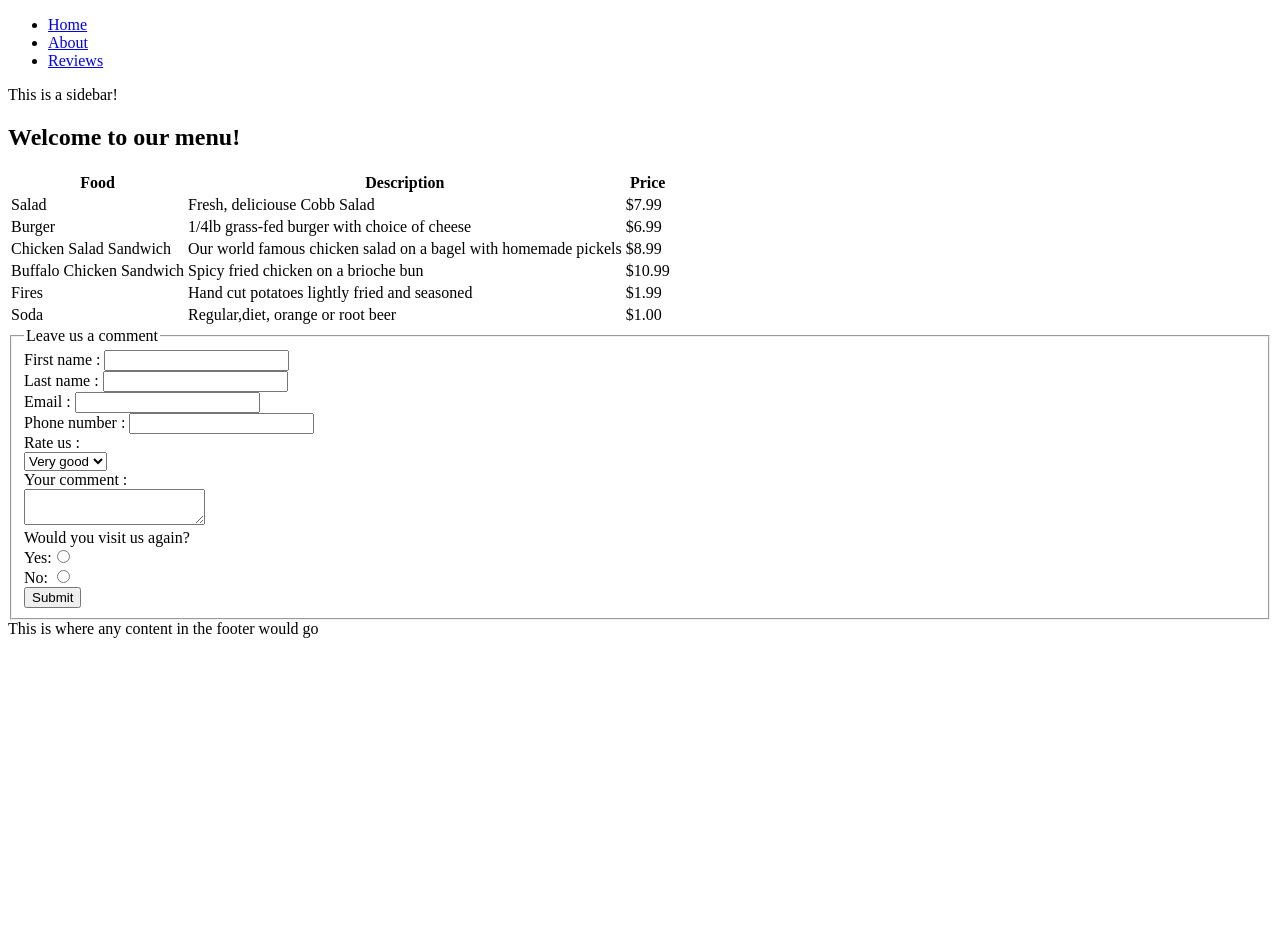
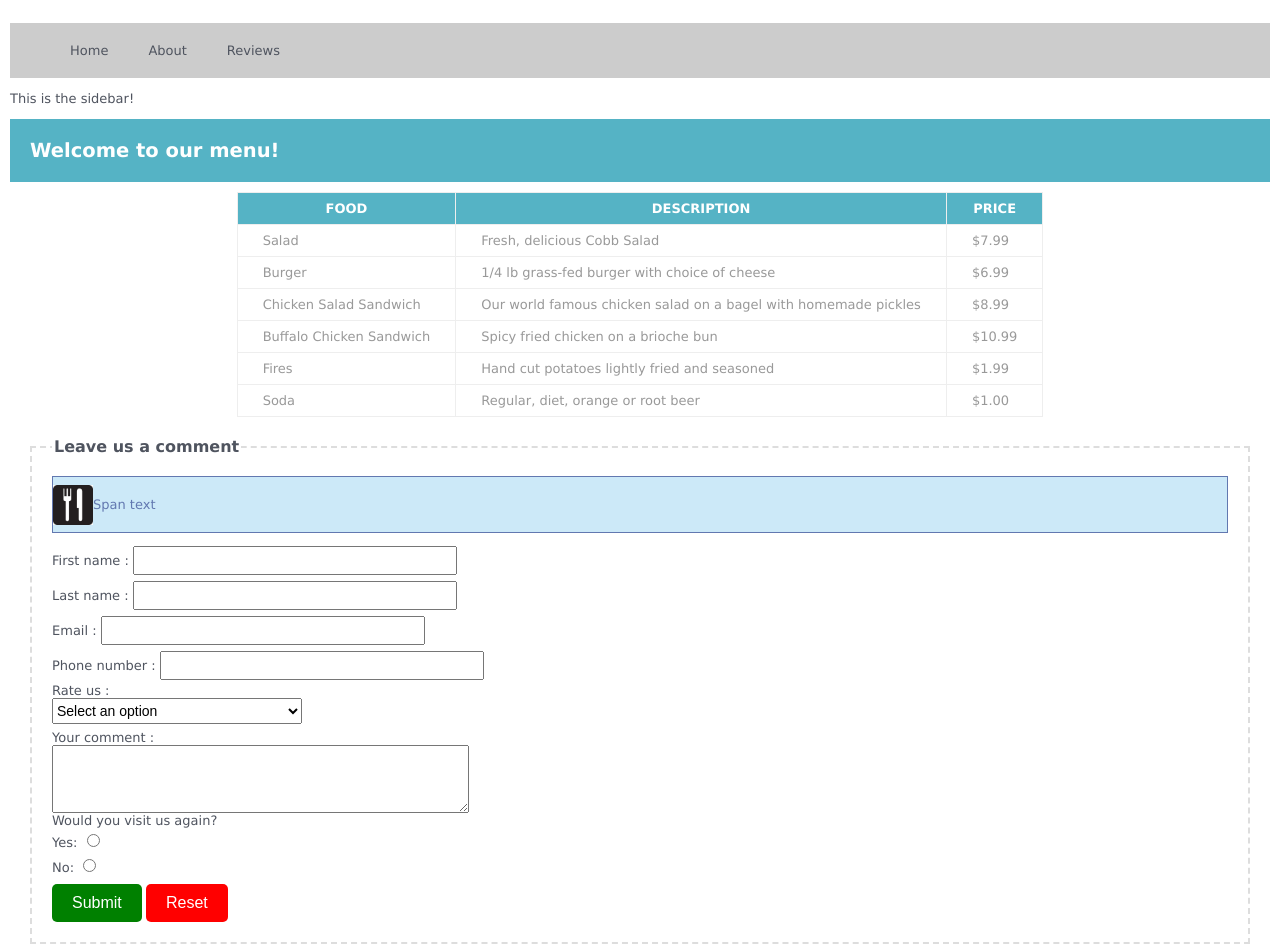
Before and after one commit to Arce2603/RestaurantMenu, a plain HTML site: page index.html in a window 1280 px wide. Shown: the top 947 px of the page. Before the commit the page ends 800 px from the top, so only its background shows below. Drawn offline with Linux system fonts and the light colour scheme.

Commit message:
Varios cambios

```diff
--- /dev/null
+++ b/CSS/index.css
@@ -0,0 +1,132 @@
+label, select, textarea {
+    display: block;
+    padding: 3px 0;
+}
+body {
+font-family: Verdana, sans-serif;
+font-size: 13px;
+color :  #4F545F;
+margin: 0;
+padding: 10px;
+}
+
+h2{
+background-color: #55b3c5;
+margin:0;
+padding: 20px;
+color:white;
+}
+
+fieldset{
+margin: 20px;
+padding:20px;
+border: 2px dashed #DDDDDD;
+}
+
+legend{
+    font-size: 16px;
+    font-weight:bold;
+}
+
+fieldset > span {
+    color: #6278b0;
+    padding: 20px 40px;
+    display: block;
+    background: url('./../img/menu.png') no-repeat center left #CCE9F8;
+    background-size: 40px 40px;
+    border: 1px solid #6278b0;
+    margin-bottom: 10px;
+}
+
+.formElement {
+    padding: 5px 10px;
+    width: 300px;
+}
+
+select[name=rate]{
+    font-size:14px;
+    width: 250px;
+    margin-bottom: 6px;
+}
+
+#submit,#reset{
+    padding:10px 20px;
+    font-size: 16px;
+    border: 0;
+    color:white;
+    border-radius: 5px;
+    margin-top:6px;
+    text-align:center;
+}
+
+#submit {
+    background-color: green;
+}
+
+#reset {
+    background-color:red;
+}
+
+.click:hover{
+    cursor:pointer;
+    opacity:0.7;
+}
+
+#submit:hover{
+    background-color:blue;
+}
+
+table{
+    border: 1px solid #eee;
+    margin: 10px auto;
+    border-collapse:collapse;
+}
+
+th, td {
+    border: 1px solid #eee;
+    padding: 8px 25px;
+}
+
+td{
+    color: #999;
+}
+
+tr:hover{
+    color: #555;
+    background-color:#f4f4f4;
+}
+
+th {
+    color: white;
+    background-color: #55B3c5;
+    text-transform : uppercase;
+}
+
+ul{
+    background-color: #ccc;
+    list-style:none;
+    overflow:auto;
+}
+
+li{
+    float: left;
+    padding: 20px;
+}
+
+li>a{
+    text-decoration: none;
+    color: #4F545F;
+}
+li:hover{
+    background-color:antiquewhite;
+}
+li>a:hover{
+    color: lightseagreen;
+}
+
+.error{
+    display:none;
+    color:red;
+    margin:0;
+    padding:0;
+}
--- a/index.html
+++ b/index.html
@@ -1,34 +1,23 @@
 <!DOCTYPE html>
 <html lang="EN">
 <head>
-		<title>
-		 	Menu restaurant
-		</title>
+	<link href ="CSS/index.css" rel="stylesheet" type="text/css"/>
+	<title>Menu restaurant</title>
 	<meta charset="UTF-8">
 </head>
 <body>
+    <header>
+        <nav>
+            <ul id="nav">
+                <li><a href="_">Home</a></li>
+                <li><a href="_">About</a></li>
+                <li><a href="_">Reviews</a></li>
+            </ul>
+        </nav>
+    </header>
+	<p>This is the sidebar!</p>
+	<h2>Welcome to our menu!</h2>
 	<section>
-      <ul>
-        <li>
-          <a href="_">
-            Home
-          </a>
-        </li>
-        <li>
-          <a href="_">
-            About
-          </a>
-        </li>
-        <li>
-          <a href="_">
-             Reviews
-          </a>
-        </li>
-      </ul>
-		</section>
-    This is a sidebar!
-		<section>
-      <h2>Welcome to our menu!</h2>
       	<table>
 		    <thead>
 		        <tr>
@@ -40,17 +29,17 @@
             <tbody>
                 <tr>
                     <td>Salad</td>
-            <td>Fresh, deliciouse Cobb Salad</td>
+                    <td>Fresh, delicious Cobb Salad</td>
                     <td>$7.99</td>
                 </tr>
                 <tr>
                     <td>Burger</td>
-            <td> 1/4lb grass-fed burger with choice of cheese</td>
+                    <td> 1/4 lb grass-fed burger with choice of cheese</td>
                     <td>$6.99</td>
                 </tr>
                 <tr>
                     <td>Chicken Salad Sandwich</td>
-            <td>Our world famous chicken salad on a bagel with homemade pickels</td>
+                    <td>Our world famous chicken salad on a bagel with homemade pickles</td>
                     <td>$8.99</td>
                 </tr>
                 <tr>
@@ -65,75 +54,48 @@
                 </tr>
                 <tr>
                     <td>Soda</td>
-            <td>Regular,diet, orange or root beer</td>
+                    <td>Regular, diet, orange or root beer</td>
                     <td>$1.00</td>
                 </tr>
             </tbody>
         </table>
     </section>
-		<section>
-			<form>
+    <form id="commentForm">
         <fieldset>
-					<legend>
-					Leave us a comment
-					</legend>
-						<label>
-							First name :
-								<input type="text" id="fname" name="fname" />
-						</label>
-					          <br>
-						<label>
-							Last name :
-								<input type="text" id="lname" name="lname" />
-						</label>
-					          <br>
-						<label>
-							Email :
-								<input type="email" id="email" name="email" />
-						</label>
-					          <br>
-						<label>
-							Phone number :
-								<input type="tel" id="phone" name="phone" />
-						</label>
-					          <br>
-						<label>
-							Rate us : <br>
+            <legend>Leave us a comment</legend>
+            <span>Span text</span>
+            <p class="error" id="eFN" name="eFN">Enter Firstname</p>
+            <label>First name : <input type="text" id="fname" name="fname" class="formElement" /></label>
+            <p class="error" id="eLN" name="eLN">Enter Lastname</p>
+            <label>Last name : <input type="text" id="lname" name="lname" class="formElement" /></label>
+            <p class="error" id="eEM" name="eEM">Enter an email</p>
+            <label>Email : <input type="email" id="email" name="email" class="formElement" /></label>
+            <p class="error" id="ePN" name="ePN">Enter phone number</p>
+            <label>Phone number : <input type="tel" id="phone" name="phone" class="formElement" /></label>
+            Rate us :
+            <p class="error" id="eSR" name="eSR">Select a rating</p>
             <select id="rate" name="rate">
-									<option value="vg">
-										Very good
-									</option>
-                  								<option value="g">
-										Good
-									</option>
-								                  <option value="b">
-										Bad
-									</option>
-								                  <option value="vb">
-										Very bad
-									</option>
+                <option value="sel">Select an option</option>
+                <option value="vg">Very good</option>
+                <option value="g">Good</option>
+                <option value="ng">Not good </option>
+                <option value="b">Bad</option>
             </select>
-						</label>
-         					<br>
-						Your comment : <br>
-						<textarea name= "comentario">
+            Your comment :
+            <textarea cols="50" rows="4" name="comentario">
 
 		    </textarea>
-					        <br>
-						<label>
-							Would you visit us again? <br>
-							Yes:<input type="radio" id="yes" name="visit"/>
-						</label>
-					        <label>
-				         	<br>
-					              No:  <input type="radio" id="no" name="visit"/>
-						</label>
-            					<br><input type="submit" value="Submit">
+            Would you visit us again?
+            <p class="error" id="eSA" name="eSA">Select an answer (y/n)</p>
+            <label>Yes: <input type="radio" id="yes" name="visit" /> </label>
+            <label>No: <input type="radio" id="no" name="visit" /></label>
+            <input type="submit" value="Submit" id="submit" class="click">
+            <input type="submit" value="Reset" id="reset" class="click">
         </fieldset>
     </form>
-		</section>
     <footer>
       This is where any content in the footer would go
     </footer>
+    <script type="text/javascript" src="./js/index.js"></script>
 	</body>
 </html>
--- /dev/null
+++ b/js/index.js
@@ -0,0 +1 @@
+console.log("test");
```
Also changed, not shown: img/menu.png (added). Lines whose indentation alone changed are shown as unchanged.
